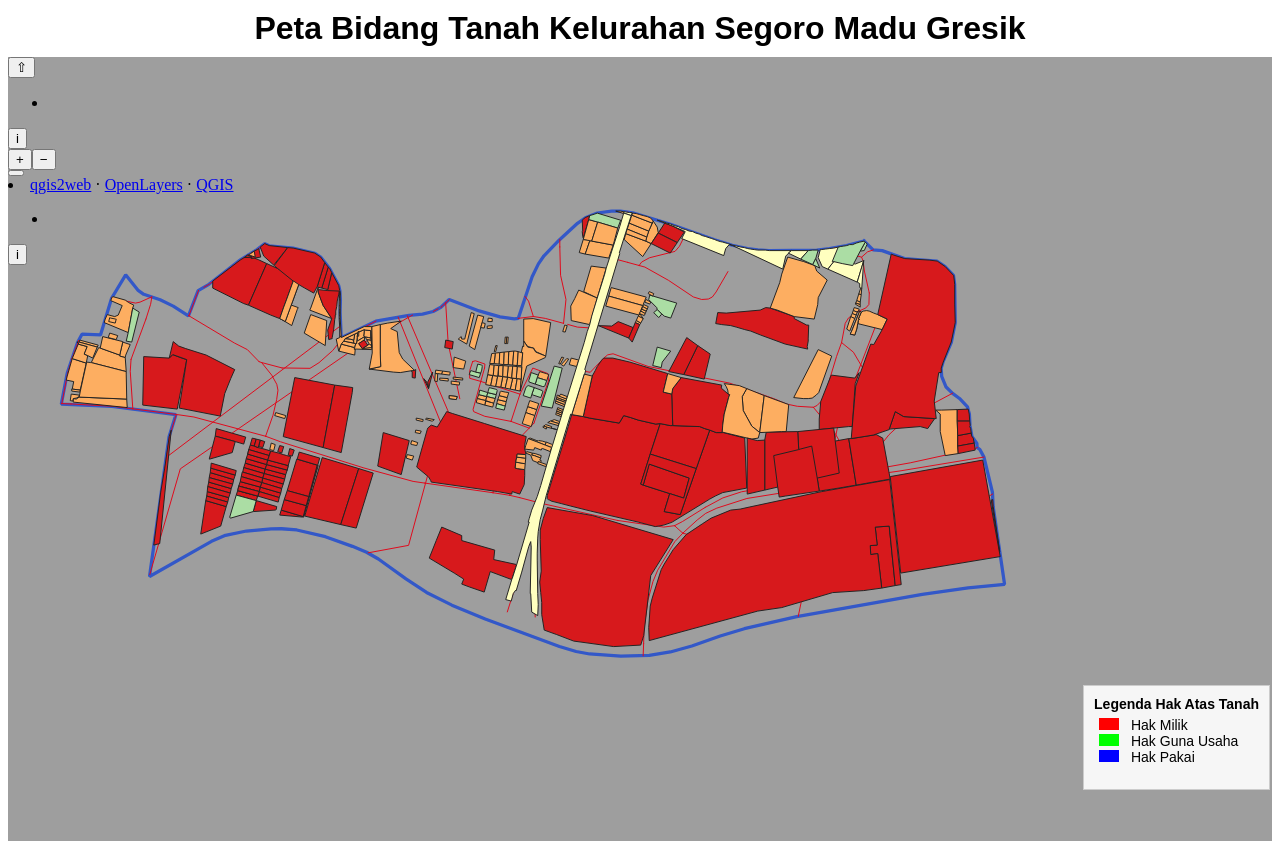
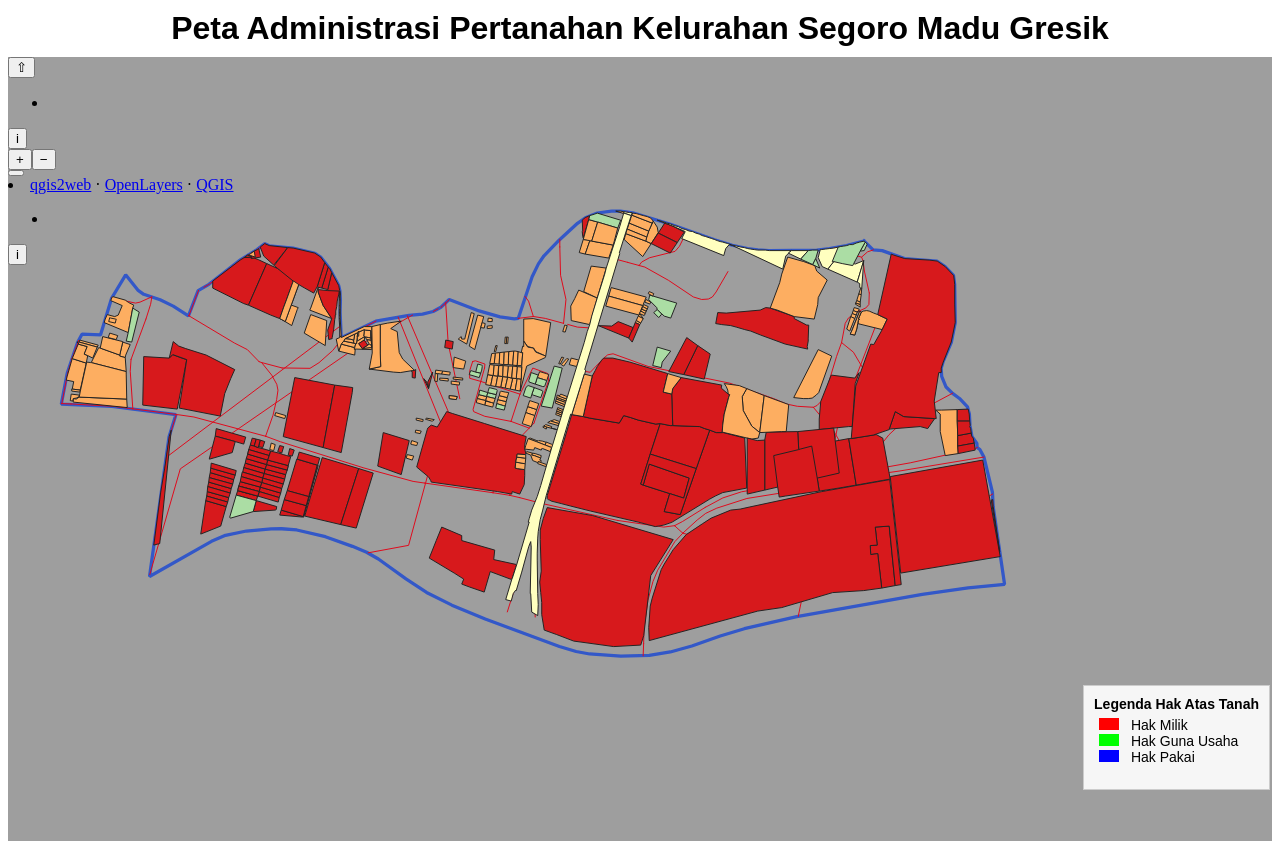
Before and after one commit to LandAdministration/Landas, a plain HTML site: page index.html in a window 1280 px wide. Drawn offline with Linux system fonts and the light colour scheme.

Commit message:
Update index.html

```diff
--- a/index.html
+++ b/index.html
@@ -1,6 +1,6 @@
 <body>
   <h1 style="text-align:center; margin: 10px 0; font-family: Arial, sans-serif;">
-    Peta Bidang Tanah Kelurahan Segoro Madu Gresik
+    Peta Administrasi Pertanahan Kelurahan Segoro Madu Gresik
   </h1>
   <div id="map">
       <div id="popup" class="ol-popup">
```
